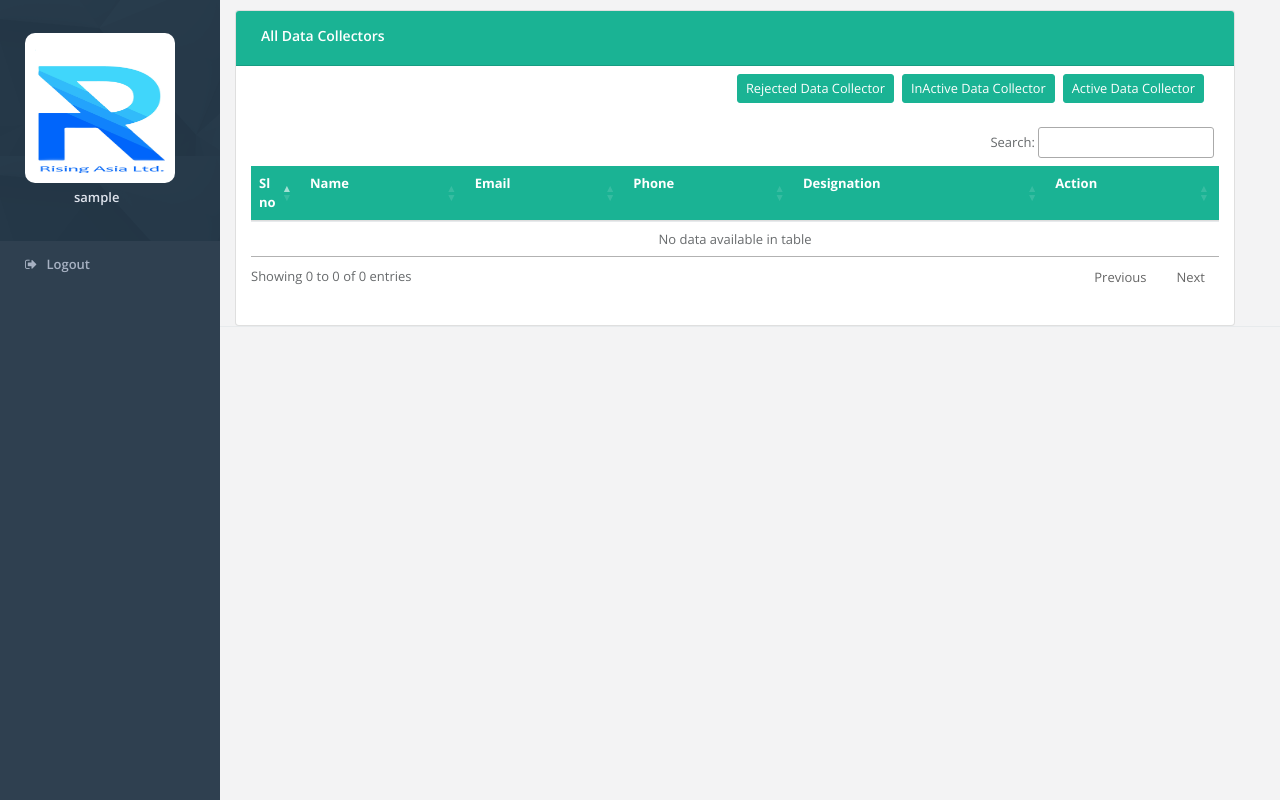
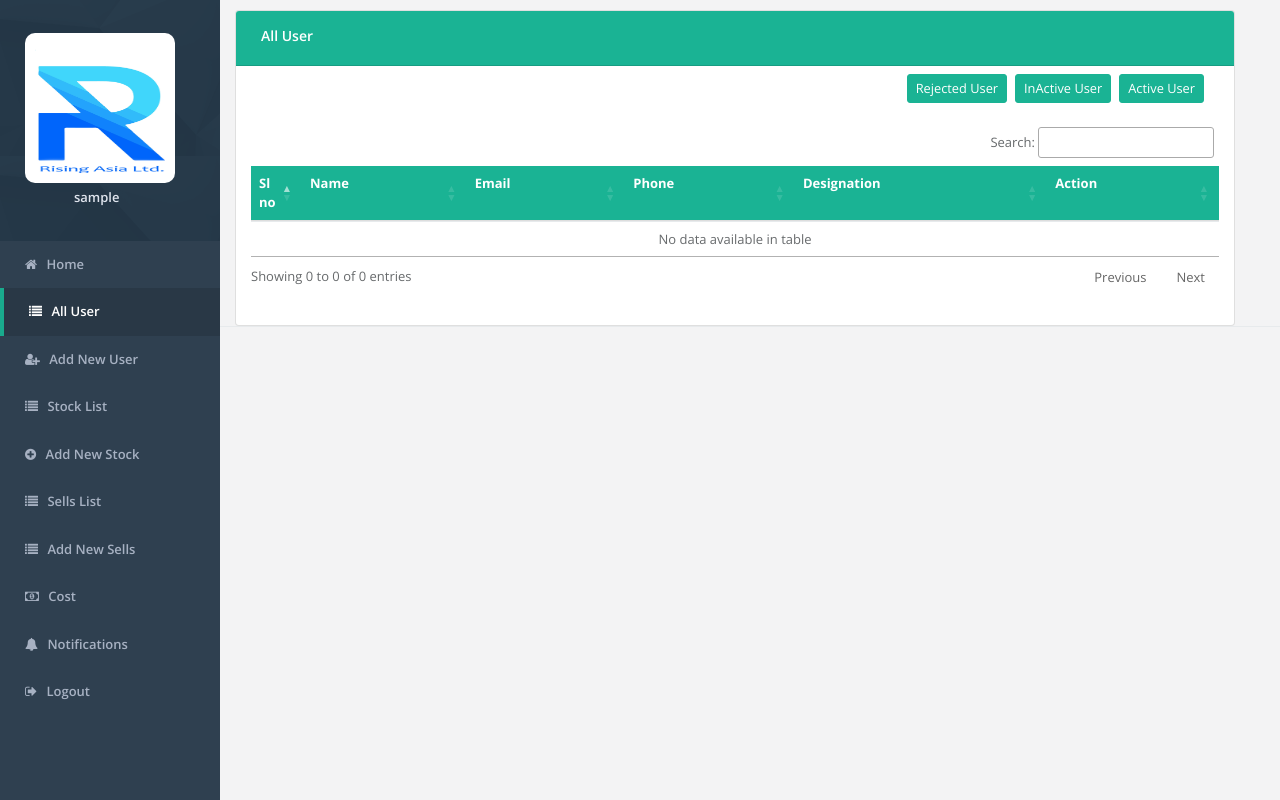
Before and after one commit to saif409/inventory, a Django app: page /surveyor-list/1/ in a window 1280 px wide. Run offline with Django 3.2, Linux system fonts and the light colour scheme; the visitor is signed in with stand-in values (Sample User, id 1); data that the repository does not hold is empty; some libraries are stand-ins or nearby versions.

Commit message:
update project

```diff
--- a/sadmin/admin.py
+++ b/sadmin/admin.py
@@ -1,6 +1,6 @@
 from django.contrib import admin
 from django.contrib import admin
-from.models import Surveyor,Stock,Sell
+from.models import Surveyor,Stock,Sell,Cost
 
 # Register your models here.
 
@@ -8,3 +8,4 @@ from.models import Surveyor,Stock,Sell
 admin.site.register(Surveyor)
 admin.site.register(Stock)
 admin.site.register(Sell)
+admin.site.register(Cost)
--- a/sadmin/urls.py
+++ b/sadmin/urls.py
@@ -36,5 +36,9 @@ urlpatterns = [
     path('sell_remove/<int:id>/', views.sell_remove, name="sell_remove"),
     path('notification_remove/<int:id>/', views.notification_remove, name="notification_remove"),
     path('notification-list/', views.notification_list, name="notification_list"),
+    path('cost-list/', views.cost_list, name="cost_list"),
+    path('add-new-cost/', views.add_new_cost, name="add_new_cost"),
+    path('cost-remove/<int:id>/', views.cost_remove, name="cost_remove"),
+    path('cost-update/<int:id>/', views.cost_update, name="cost_update"),
 
 ]
--- a/sadmin/views.py
+++ b/sadmin/views.py
@@ -6,7 +6,7 @@ from django.contrib import messages
 from django.core.paginator import Paginator
 from django.utils.decorators import method_decorator
 from django.views import View
-from .models import Surveyor, Stock, Sell, Notification
+from .models import Surveyor, Stock, Sell, Notification, Cost
 from django.contrib.auth.models import User
 from django.contrib.auth.hashers import make_password
 from django.core.mail import send_mail
@@ -357,3 +357,50 @@ def notification_remove(request, id):
     obj = get_object_or_404(Notification, id=id)
     obj.delete()
     return redirect('notification_list')
+
+
+def cost_list(request):
+    cost_obj = Cost.objects.all()[::-1]
+    context={
+        "isact_cost":"active",
+        "cost":cost_obj
+    }
+    return render(request, "cost/cost_list.html", context)
+
+
+def add_new_cost(request):
+    context = {
+        "isact_cost": "active",
+    }
+    if request.method == "POST":
+        name = request.POST.get("name")
+        purpose = request.POST.get("purpose")
+        amount = request.POST.get("amount")
+        amount_obj = Cost(created_by=name, purpose=purpose,amount=amount)
+        amount_obj.save()
+        messages.success(request, "Cost item created successfully !!")
+        return redirect('cost_list')
+    return render(request, "cost/add_new_cost.html", context)
+
+
+def cost_update(request, id):
+    obj = get_object_or_404(Cost, id=id)
+    context={
+        "obj":obj
+    }
+    if request.method == "POST":
+        obj.name = request.POST.get("name")
+        obj.purpose = request.POST.get("purpose")
+        obj.amount = request.POST.get("amount")
+        obj.save()
+        messages.success(request, "Cost item update successfully !!")
+        return redirect('cost_list')
+
+    return render(request, "cost/cost_update.html", context)
+
+
+def cost_remove(request, id):
+    obj = get_object_or_404(Cost, id=id)
+    obj.delete()
+    messages.success(request, "Cost Item Delete Successfully !!")
+    return redirect('cost_list')
--- a/templates/header.html
+++ b/templates/header.html
@@ -34,6 +34,46 @@
                             </a>
                         </div>
                     </li>
+                {% if request.user.is_superuser %}
+                        <li class="dashboard {{ isact_home }}" >
+                            <a href="{% url 'admin_home' %}"><i class="fa fa-home"></i> <span class="nav-label">Home</span></a>
+                        </li>
+                        <li class="surveyorlist {{ isact_surveyorlist }}">
+                            <a href="{% url 'surveyor_list' filter='None' %}"><i class="fa fa-list"></i> <span class="nav-label">All User</span></a>
+                        </li>
+                        <li class="createsurvey {{ isact_registersurveyor }}">
+                            <a href="{% url 'register_surveyor' %}"><i class="fa fa-user-plus"></i> <span class="nav-label">Add New User</span></a>
+                        </li>
+                        <li class="createsurvey {{ isact_stocklist }}">
+                            <a href="{% url 'stock_list' %}"><i class="fa fa-list"></i> <span class="nav-label">Stock List</span></a>
+                        </li>
+
+                        <li class="createsurvey {{ isact_addnewstock }}">
+                            <a href="{% url 'add_new_stock' %}"><i class="fa fa-plus-circle"></i> <span class="nav-label">Add New Stock</span></a>
+                        </li>
+
+
+                        <li class="createsurvey {{ isact_sellslist }}">
+                            <a href="{% url 'sell_list' %}"><i class="fa fa-list"></i> <span class="nav-label">Sells List</span></a>
+                        </li>
+
+                        <li class="createsurvey {{ isact_addnewsells }}">
+                            <a href="{% url 'add_new_sells' %}"><i class="fa fa-list"></i> <span class="nav-label">Add New Sells</span></a>
+                        </li>
+
+                        <li class="createsurvey {{ isact_cost }}">
+                            <a href="{% url 'cost_list' %}"><i class="fa fa-money"></i> <span class="nav-label">Cost</span></a>
+                        </li>
+
+                        <li class="createsurvey {{ isact_notifications }}">
+                            <a href="{% url 'notification_list' %}"><i class="fa fa-bell"></i> <span class="nav-label">Notifications</span></a>
+                        </li>
+
+
+                    {% endif %}
+
+
+
                     {% if request.user.user_info.first.role == 1 %}
                         <li class="dashboard {{ isact_home }}" >
                             <a href="{% url 'admin_home' %}"><i class="fa fa-home"></i> <span class="nav-label">Home</span></a>
--- a/templates/surveyor/register_surveyor.html
+++ b/templates/surveyor/register_surveyor.html
@@ -99,8 +99,8 @@
                         </div>
                         <div class="col-lg-6">
                           <div class="form-group">
-                            <label class="form-control-label" >Profile Picture&nbsp;<span style="color:red;">*</span></label>
-                            <input type="file" name="profile_picture" class="form-control"  required>
+                            <label class="form-control-label" >Profile Picture&nbsp;</label>
+                            <input type="file" name="profile_picture" class="form-control">
                           </div>
                         </div>
                       </div>
--- a/templates/surveyor/surveyor_list.html
+++ b/templates/surveyor/surveyor_list.html
@@ -23,7 +23,7 @@
         <div class="card">
             <div class="card-header bg-primary">
                 <div class="row align-items-center">
-                    <h4 class="text-blod" style="padding-left:20px;">All Data Collectors</h4>
+                    <h4 class="text-blod" style="padding-left:20px;">All User</h4>
                 </div>
 
                 </div>
@@ -35,13 +35,13 @@
                 <div class="col-12">
                     <div class="col-lg-offset-6">
                     <a class="btn btn-primary btn-sm float-right" href="{% url 'surveyor_list' filter='active' %}">
-                        Active Data Collector
+                        Active User
                     </a>
                     <a class="mr-2 btn btn-primary btn-sm float-right" href="{% url 'surveyor_list' filter='inactive' %}">
-                        InActive Data Collector
+                        InActive User
                     </a>
                     <a class="mr-2 btn btn-primary btn-sm float-right" href="{% url 'surveyor_list' filter='rejected' %}">
-                        Rejected Data Collector
+                        Rejected User
                     </a>
 
                 </div>
@@ -87,10 +87,12 @@
                                                 {% if request.user.is_superuser %}
                                                     <a href="{% url 'update_surveyor' id=user.id %}" style="margin-right: 5px;"><button class="btn btn-info fa fa-edit"></button></a>
                                                     <a href="" data-toggle="modal" id="{{s.id}}" data-target="#surve_delete{{s.id}}"><button class="btn btn-danger fa fa-trash"></button></a>
+
                                                 {% endif %}
 
-                                                {% if request.user.user_info.first.role == 2  %}
+                                                {% if request.user.user_info.first.role == 1  %}
                                                     <a href="{% url 'update_surveyor' id=user.id %}" style="margin-right: 5px;"><button class="btn btn-info fa fa-edit"></button></a>
+                                                    <a href="" data-toggle="modal" id="{{s.id}}" data-target="#surve_delete{{s.id}}"><button class="btn btn-danger fa fa-trash"></button></a>
                                                 {% endif %}
 
                                             </div>
```
Also changed, not shown: sadmin/models.py (+11 -1 lines), templates/cost/add_new_cost.html (added, +79 -0 lines), templates/cost/cost_list.html (added, +134 -0 lines), templates/cost/cost_update.html (added, +79 -0 lines), sadmin/migrations/0008_cost.py (added), sadmin/migrations/0009_auto_20210623_1931.py (added).
